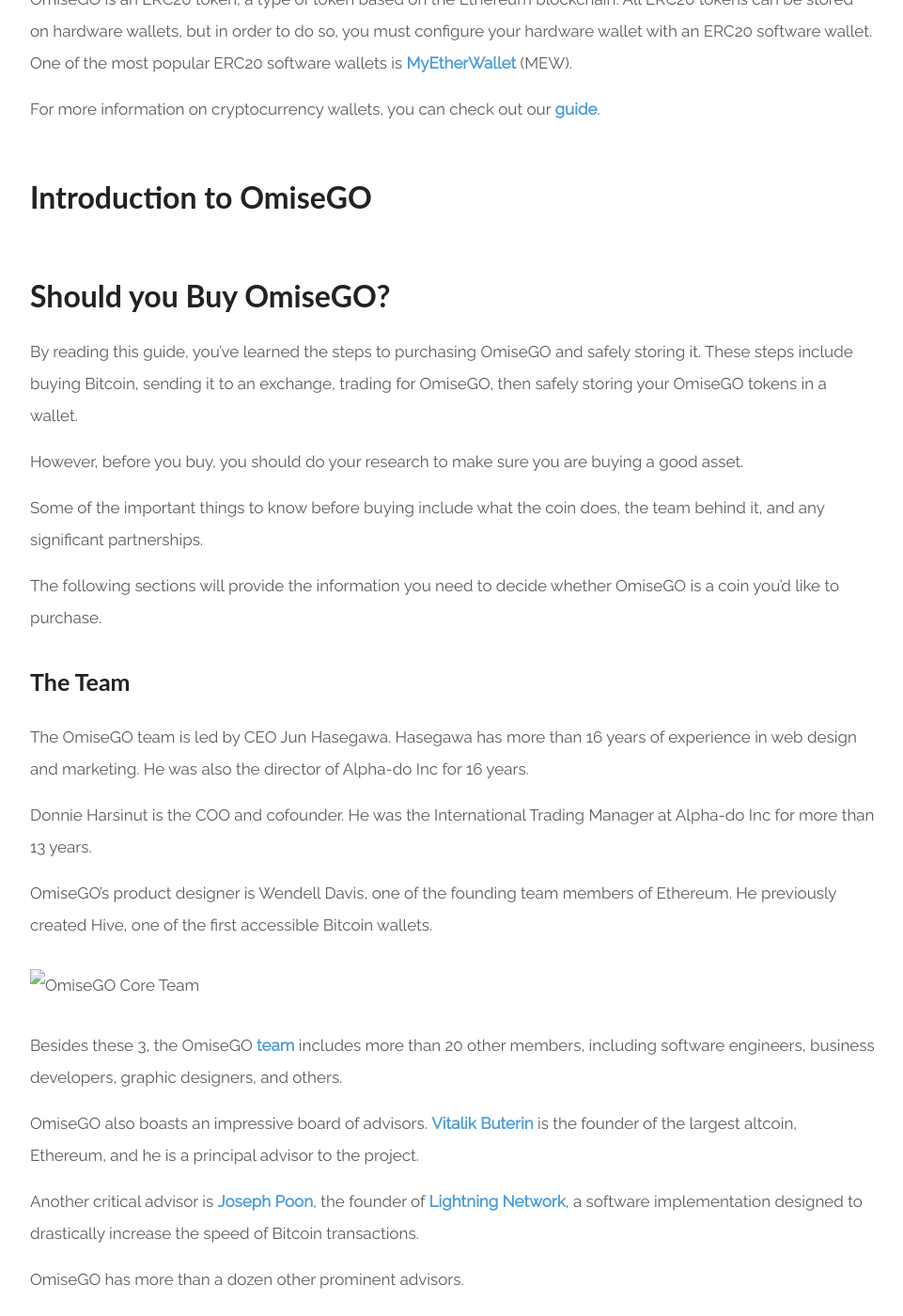
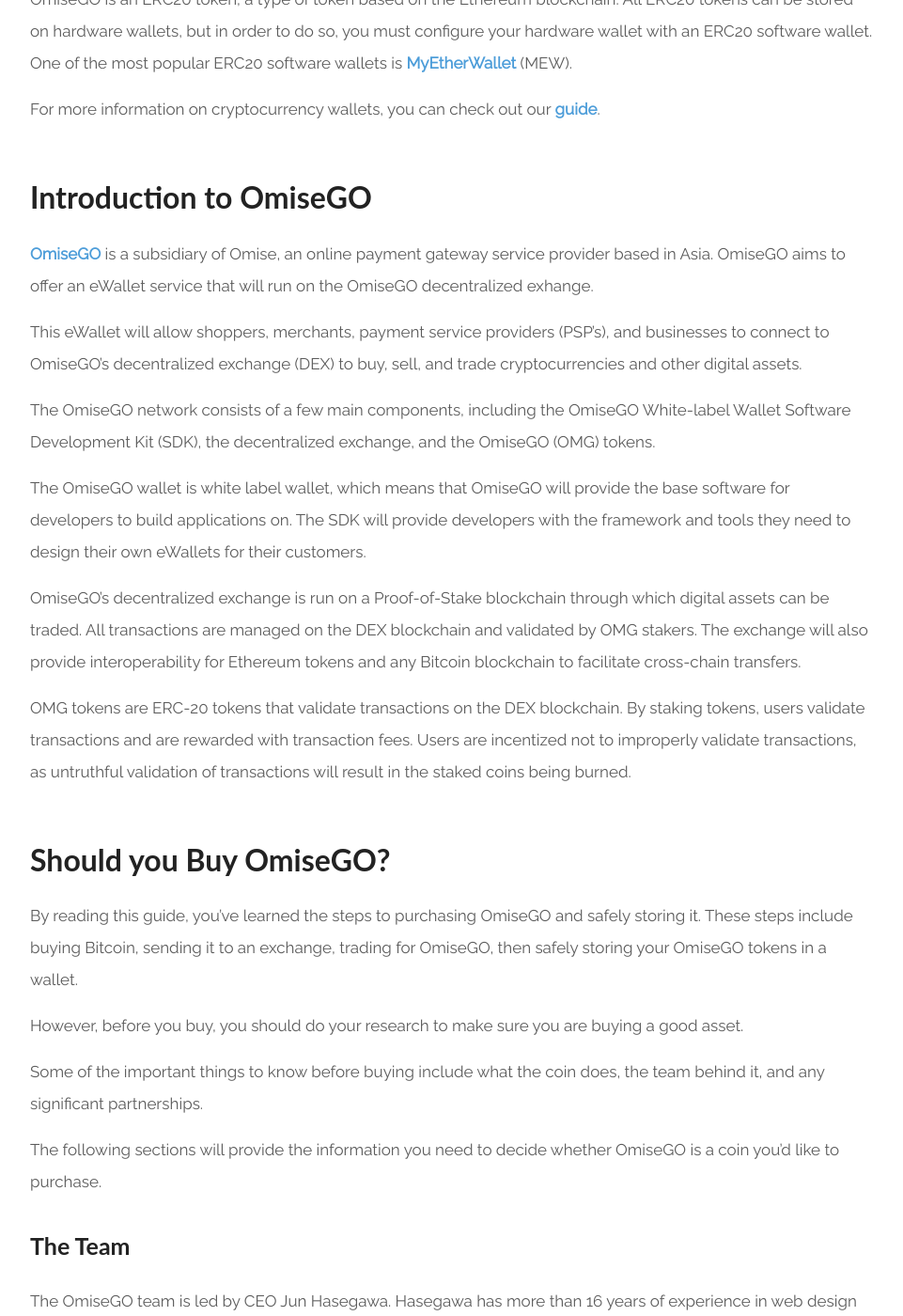
Before and after one commit to homebodygym/homebodygym, a Jekyll site: the page built from pages/altcoins/buy-omisego.md, in a window 1280 px wide and 1400 px high, scrolled down 7137 px. Shown: the whole window at 94% size, without its empty margins (158-1119 px from the left). Built offline with Jekyll 4.4.1, drawn with Linux system fonts in a browser that asks for light colours; some web fonts are replaced; a script that is not in the unit is left out.

Commit message:
omisego intro finish

```diff
--- a/pages/altcoins/buy-omisego.md
+++ b/pages/altcoins/buy-omisego.md
@@ -96,7 +96,17 @@
 
 ## Introduction to OmiseGO
 
+[OmiseGO](https://omisego.network/){: target="_blank"} is a subsidiary of Omise, an online payment gateway service provider based in Asia. OmiseGO aims to offer an eWallet service that will run on the OmiseGO decentralized exhange.
 
+This eWallet will allow shoppers, merchants, payment service providers (PSP's), and businesses to connect to OmiseGO's decentralized exchange (DEX) to buy, sell, and trade cryptocurrencies and other digital assets.
+
+The OmiseGO network consists of a few main components, including the OmiseGO White-label Wallet Software Development Kit (SDK), the decentralized exchange, and the OmiseGO (OMG) tokens.
+
+The OmiseGO wallet is white label wallet, which means that OmiseGO will provide the base software for developers to build applications on. The SDK will provide developers with the framework and tools they need to design their own eWallets for their customers.
+
+OmiseGO's decentralized exchange is run on a Proof-of-Stake blockchain through which digital assets can be traded. All transactions are managed on the DEX blockchain and validated by OMG stakers. The exchange will also provide interoperability for Ethereum tokens and any Bitcoin blockchain to facilitate cross-chain transfers.
+
+OMG tokens are ERC-20 tokens that validate transactions on the DEX blockchain. By staking tokens, users validate transactions and are rewarded with transaction fees. Users are incentized not to improperly validate transactions, as untruthful validation of transactions will result in the staked coins being burned.
 
 ## Should you Buy OmiseGO?
 
```
Also changed, not shown: pages/altcoins/buy-vechain.md (+1 -1 lines).
